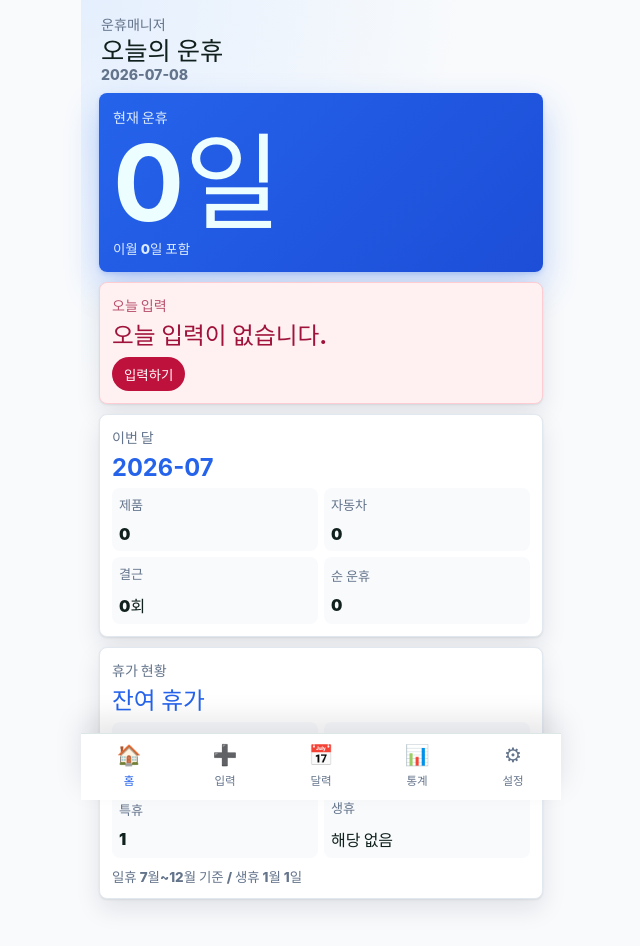
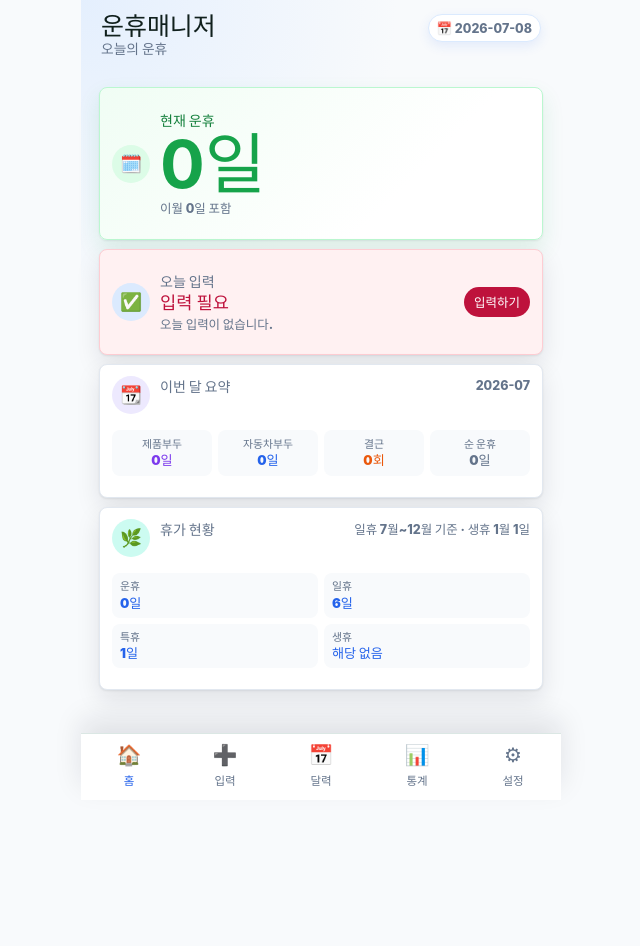
Before and after one commit to yhs2861/unhyu-manager, a React (Vite) app: page /#/setup in a window 1280 px wide. Both pictures are taken after a click on the button "저장하고 시작하기". Shown: the top 946 px of the page, without its empty margins (319-959 px from the left). After the commit the page ends 800 px from the top, so only its background shows below. Built offline with nearby package versions, Linux system fonts and the light colour scheme.

Commit message:
V2.1 홈 화면 최적화

```diff
--- a/src/pages/Home/HomePage.tsx
+++ b/src/pages/Home/HomePage.tsx
@@ -27,7 +27,31 @@ const carWorkLabels: Record<CarWork, string> = {
 };
 
 function formatSignedNumber(value: number) {
-  return value > 0 ? `+${value}` : `${value}`;
+  const formattedValue = Number.isInteger(value) ? `${value}` : value.toFixed(1);
+
+  return value > 0 ? `+${formattedValue}` : formattedValue;
+}
+
+function formatDayValue(value: number) {
+  const formattedValue = Number.isInteger(value) ? `${value}` : value.toFixed(1);
+
+  return `${formattedValue}일`;
+}
+
+function formatSignedDayValue(value: number) {
+  return `${formatSignedNumber(value)}일`;
+}
+
+function getUnhyuToneClassName(value: number) {
+  if (value > 0) {
+    return 'positive';
+  }
+
+  if (value < 0) {
+    return 'negative';
+  }
+
+  return 'neutral';
 }
 
 function HomePage() {
@@ -50,101 +74,137 @@ function HomePage() {
       ? '사용 가능'
       : '사용 완료'
     : '해당 없음';
+  const todayRecordSummary = todayRecord
+    ? todayRecord.absence
+      ? `제품: ${productWorkLabels[todayRecord.productWork]} · 결근`
+      : `제품: ${productWorkLabels[todayRecord.productWork]} · 자동차: ${
+          carWorkLabels[todayRecord.carWork]
+        }`
+    : '';
+  const netUnhyuTone = getUnhyuToneClassName(netUnhyu);
 
   return (
     <main className="app-shell home-page home-v2-page">
       <header className="home-v2-header">
-        <p className="eyebrow">운휴매니저</p>
-        <h1>오늘의 운휴</h1>
-        <span>{todayDate}</span>
+        <div>
+          <h1>운휴매니저</h1>
+          <p>오늘의 운휴</p>
+        </div>
+        <span>📅 {todayDate}</span>
       </header>
 
       <button
-        className="home-card home-primary-card"
+        className="home-card home-dashboard-card home-primary-card"
         type="button"
         onClick={() => navigate('/statistics')}
       >
-        <span className="home-card-label">현재 운휴</span>
-        <strong>{settings.currentUnhyu}일</strong>
-        <span>이월 {formatSignedNumber(settings.carryOverUnhyu)}일 포함</span>
+        <span className="home-icon-badge balance" aria-hidden="true">
+          🗓️
+        </span>
+        <span className="home-card-content">
+          <span className="home-card-label">현재 운휴</span>
+          <strong>{formatDayValue(settings.currentUnhyu)}</strong>
+          <span>이월 {formatSignedDayValue(settings.carryOverUnhyu)} 포함</span>
+        </span>
       </button>
 
       <button
-        className={todayRecord ? 'home-card home-today-card complete' : 'home-card home-today-card missing'}
+        className={
+          todayRecord
+            ? 'home-card home-dashboard-card home-today-card complete'
+            : 'home-card home-dashboard-card home-today-card missing'
+        }
         type="button"
         onClick={() => navigate(`/input?date=${todayDate}`)}
       >
-        <span className="home-card-label">오늘 입력</span>
+        <span className="home-icon-badge today" aria-hidden="true">
+          ✅
+        </span>
         {todayRecord ? (
-          <>
+          <span className="home-card-content">
+            <span className="home-card-label">오늘 입력</span>
             <strong>입력 완료</strong>
-            <dl>
-              <div>
-                <dt>제품</dt>
-                <dd>{productWorkLabels[todayRecord.productWork]}</dd>
-              </div>
-              <div>
-                <dt>자동차</dt>
-                <dd>{todayRecord.absence ? '결근' : carWorkLabels[todayRecord.carWork]}</dd>
-              </div>
-            </dl>
-            <span className="home-card-action">오늘 기록 수정</span>
-          </>
+            <span>{todayRecordSummary}</span>
+          </span>
         ) : (
-          <>
-            <strong>오늘 입력이 없습니다.</strong>
-            <span className="home-card-action">입력하기</span>
-          </>
+          <span className="home-card-content">
+            <span className="home-card-label">오늘 입력</span>
+            <strong>입력 필요</strong>
+            <span>오늘 입력이 없습니다.</span>
+          </span>
         )}
+        <span className="home-card-action">{todayRecord ? '수정' : '입력하기'}</span>
       </button>
 
-      <button className="home-card home-month-card" type="button" onClick={() => navigate('/statistics')}>
-        <span className="home-card-label">이번 달</span>
-        <strong>{currentMonth}</strong>
-        <dl className="home-metric-grid">
-          <div>
-            <dt>제품</dt>
-            <dd>{productTotal}</dd>
+      <button
+        className="home-card home-dashboard-card home-month-card"
+        type="button"
+        onClick={() => navigate('/statistics')}
+      >
+        <span className="home-icon-badge month" aria-hidden="true">
+          📆
+        </span>
+        <span className="home-card-content">
+          <span className="home-card-title-row">
+            <span className="home-card-label">이번 달 요약</span>
+            <span>{currentMonth}</span>
+          </span>
+        </span>
+        <dl className="home-summary-grid">
+          <div className="product">
+            <dt>제품부두</dt>
+            <dd>{formatDayValue(productTotal)}</dd>
           </div>
-          <div>
-            <dt>자동차</dt>
-            <dd>{carTotal}</dd>
+          <div className="car">
+            <dt>자동차부두</dt>
+            <dd>{formatDayValue(carTotal)}</dd>
           </div>
-          <div>
+          <div className="absence">
             <dt>결근</dt>
             <dd>{absenceCount}회</dd>
           </div>
-          <div>
+          <div className={netUnhyuTone}>
             <dt>순 운휴</dt>
-            <dd>{formatSignedNumber(netUnhyu)}</dd>
+            <dd>{formatSignedDayValue(netUnhyu)}</dd>
           </div>
         </dl>
       </button>
 
-      <button className="home-card home-vacation-card" type="button" onClick={() => navigate('/settings')}>
-        <span className="home-card-label">휴가 현황</span>
-        <strong>잔여 휴가</strong>
-        <dl className="home-metric-grid">
+      <button
+        className="home-card home-dashboard-card home-vacation-card"
+        type="button"
+        onClick={() => navigate('/settings')}
+      >
+        <span className="home-icon-badge vacation" aria-hidden="true">
+          🌿
+        </span>
+        <span className="home-card-content">
+          <span className="home-card-title-row">
+            <span className="home-card-label">휴가 현황</span>
+            <span>
+              일휴 {getCurrentAnnualVacationLabel(todayDate)} · 생휴{' '}
+              {formatBirthdaySetting(settings)}
+            </span>
+          </span>
+        </span>
+        <dl className="home-vacation-grid">
           <div>
             <dt>운휴</dt>
-            <dd>{settings.currentUnhyu}</dd>
+            <dd>{formatDayValue(settings.currentUnhyu)}</dd>
           </div>
           <div>
             <dt>일휴</dt>
-            <dd>{annualVacation}</dd>
+            <dd>{formatDayValue(annualVacation)}</dd>
           </div>
           <div>
             <dt>특휴</dt>
-            <dd>{settings.specialVacation}</dd>
+            <dd>{formatDayValue(settings.specialVacation)}</dd>
           </div>
           <div>
             <dt>생휴</dt>
             <dd>{birthdayVacationStatus}</dd>
           </div>
         </dl>
-        <span>
-          일휴 {getCurrentAnnualVacationLabel(todayDate)} / 생휴 {formatBirthdaySetting(settings)}
-        </span>
       </button>
     </main>
   );
--- a/src/styles.css
+++ b/src/styles.css
@@ -240,7 +240,7 @@ h3 {
 }
 
 .home-page.home-v2-page {
-  gap: 10px;
+  gap: 9px;
   padding-top: 14px;
   background:
     radial-gradient(circle at top left, rgb(219 234 254 / 68%), transparent 34%),
@@ -248,29 +248,49 @@ h3 {
 }
 
 .home-v2-header {
-  display: grid;
-  gap: 1px;
-  padding: 0 2px;
+  display: flex;
+  align-items: flex-start;
+  justify-content: space-between;
+  gap: 12px;
+  padding: 0 2px 2px;
 }
 
 .home-v2-header h1 {
-  font-size: 1.58rem;
-  line-height: 1.02;
+  margin: 0;
+  font-size: 1.56rem;
+  line-height: 1;
+}
+
+.home-v2-header p {
+  margin: 3px 0 0;
+  color: #64748b;
+  font-size: 0.86rem;
+  font-weight: 800;
+  line-height: 1.1;
 }
 
 .home-v2-header span {
-  color: #64748b;
-  font-size: 0.88rem;
+  display: inline-flex;
+  min-height: 28px;
+  align-items: center;
+  border: 1px solid #dbeafe;
+  border-radius: var(--radius-pill);
+  padding: 0 8px;
+  color: #64748b;
+  background: #ffffff;
+  box-shadow: 0 4px 12px rgb(37 99 235 / 10%);
+  font-size: 0.78rem;
   font-weight: 800;
+  white-space: nowrap;
 }
 
 .home-card {
   display: grid;
   width: 100%;
-  gap: 8px;
+  gap: 7px;
   border: 0;
   border-radius: var(--radius-card);
-  padding: 12px;
+  padding: 11px 12px;
   color: #10201d;
   background: #ffffff;
   box-shadow: var(--shadow-card);
@@ -299,104 +319,138 @@ h3 {
 .home-card strong {
   display: block;
   margin: 0;
-  font-size: 1.48rem;
-  line-height: 1.08;
-}
-
-.home-card > span:last-child {
-  color: #64748b;
-  font-size: 0.84rem;
+  color: #10201d;
+  font-size: 1.1rem;
+  line-height: 1.05;
+}
+
+.home-dashboard-card {
+  grid-template-columns: 38px minmax(0, 1fr);
+  align-items: center;
+  column-gap: 10px;
+}
+
+.home-icon-badge {
+  display: grid;
+  width: 38px;
+  height: 38px;
+  place-items: center;
+  border-radius: 50%;
+  font-size: 1.1rem;
+}
+
+.home-icon-badge.balance {
+  background: #dcfce7;
+}
+
+.home-icon-badge.today {
+  background: #dbeafe;
+}
+
+.home-icon-badge.month {
+  background: #ede9fe;
+}
+
+.home-icon-badge.vacation {
+  background: #ccfbf1;
+}
+
+.home-card-content {
+  display: grid;
+  min-width: 0;
+  gap: 3px;
+}
+
+.home-card-content > span:last-child,
+.home-card-title-row > span:last-child {
+  color: #64748b;
+  font-size: 0.78rem;
   font-weight: 800;
 }
 
 .home-primary-card {
-  gap: 7px;
-  padding: 14px 14px;
-  color: #ecfeff;
-  background: linear-gradient(135deg, #2563eb, #1d4ed8);
-  box-shadow: var(--shadow-card-strong);
-}
-
-.home-primary-card .home-card-label,
-.home-primary-card > span:last-child {
-  color: #dbeafe;
+  border: 1px solid #bbf7d0;
+  padding: 12px;
+  background: linear-gradient(135deg, #f0fdf4, #ffffff 68%);
+  box-shadow:
+    0 1px 2px rgb(15 23 42 / 7%),
+    0 10px 22px rgb(22 163 74 / 12%);
+}
+
+.home-primary-card .home-card-label {
+  color: #15803d;
 }
 
 .home-primary-card strong {
-  font-size: clamp(4rem, 22vw, 6.6rem);
-  line-height: 0.92;
+  color: #16a34a;
+  font-size: clamp(2.85rem, 13vw, 4.15rem);
+  line-height: 0.96;
   letter-spacing: 0;
 }
 
+.home-today-card {
+  grid-template-columns: 38px minmax(0, 1fr) auto;
+}
+
 .home-today-card.complete {
-  border: 1px solid #bbf7d0;
-  color: #14532d;
-  background: #f0fdf4;
+  border: 1px solid #bfdbfe;
+  background: #eff6ff;
 }
 
 .home-today-card.missing {
   border: 1px solid #fecdd3;
-  color: #9f1239;
   background: #fff1f2;
 }
 
-.home-today-card .home-card-label {
-  color: currentColor;
-  opacity: 0.72;
-}
-
-.home-today-card dl,
-.home-metric-grid {
-  display: grid;
-  gap: 5px;
-  margin: 0;
-}
-
-.home-today-card dl > div,
-.home-metric-grid > div {
+.home-today-card.complete strong {
+  color: #1d4ed8;
+}
+
+.home-today-card.missing strong {
+  color: #be123c;
+}
+
+.home-card-title-row {
   display: flex;
+  min-width: 0;
   align-items: center;
   justify-content: space-between;
-  gap: 10px;
-}
-
-.home-today-card dt,
-.home-today-card dd,
-.home-metric-grid dt,
-.home-metric-grid dd {
-  margin: 0;
-}
-
-.home-page .home-today-card dt,
-.home-page .home-metric-grid dt {
-  color: #64748b;
-  font-size: 0.82rem;
-  font-weight: 800;
-}
-
-.home-today-card dd,
-.home-metric-grid dd {
-  color: #10201d;
-  font-weight: 900;
+  gap: 8px;
+}
+
+.home-card-title-row .home-card-label {
+  flex: 0 0 auto;
+}
+
+.home-card-title-row > span:last-child {
+  overflow: hidden;
+  text-overflow: ellipsis;
+  white-space: nowrap;
+}
+
+.home-month-card,
+.home-vacation-card {
+  align-items: start;
+  border: 1px solid #e2e8f0;
 }
 
 .home-card-action {
   display: inline-flex;
   width: fit-content;
-  min-height: 34px;
+  min-height: 30px;
   align-items: center;
   justify-content: center;
   border-radius: var(--radius-pill);
-  padding: 0 12px;
+  padding: 0 10px;
   color: #ffffff;
   background: #2563eb;
-  font-size: 0.84rem;
+  font-size: 0.78rem;
   font-weight: 900;
 }
 
 .home-today-card.complete .home-card-action {
   color: #ffffff;
-  background: #047857;
+  background: #2563eb;
 }
 
 .home-today-card.missing .home-card-action {
@@ -404,28 +458,93 @@ h3 {
   background: #be123c;
 }
 
-.home-month-card,
-.home-vacation-card {
-  border: 1px solid #e2e8f0;
-}
-
-.home-month-card strong,
-.home-vacation-card strong {
-  color: #2563eb;
-}
-
-.home-metric-grid {
+.home-summary-grid,
+.home-vacation-grid {
+  grid-column: 1 / -1;
+  display: grid;
+  margin: 0;
+}
+
+.home-summary-grid {
+  grid-template-columns: repeat(4, minmax(0, 1fr));
+  gap: 6px;
+}
+
+.home-vacation-grid {
   grid-template-columns: repeat(2, minmax(0, 1fr));
   gap: 6px;
 }
 
-.home-metric-grid > div {
+.home-summary-grid > div,
+.home-vacation-grid > div {
   display: grid;
   align-content: center;
-  min-height: 48px;
-  border-radius: 8px;
-  padding: 7px;
+  min-width: 0;
+  border-radius: 8px;
   background: #f8fafc;
+}
+
+.home-summary-grid > div {
+  min-height: 46px;
+  padding: 7px 5px;
+  text-align: center;
+}
+
+.home-vacation-grid > div {
+  min-height: 40px;
+  padding: 7px 8px;
+}
+
+.home-summary-grid dt,
+.home-summary-grid dd,
+.home-vacation-grid dt,
+.home-vacation-grid dd {
+  margin: 0;
+}
+
+.home-summary-grid dt,
+.home-vacation-grid dt {
+  color: #64748b;
+  font-size: 0.68rem;
+  font-weight: 900;
+  line-height: 1.15;
+}
+
+.home-summary-grid dd,
+.home-vacation-grid dd {
+  margin-top: 3px;
+  color: #10201d;
+  font-size: 0.82rem;
+  font-weight: 950;
+  line-height: 1.15;
+}
+
+.home-summary-grid .product dd {
+  color: #7c3aed;
+}
+
+.home-summary-grid .car dd {
+  color: #2563eb;
+}
+
+.home-summary-grid .absence dd {
+  color: #ea580c;
+}
+
+.home-summary-grid .positive dd {
+  color: #16a34a;
+}
+
+.home-summary-grid .negative dd {
+  color: #dc2626;
+}
+
+.home-summary-grid .neutral dd {
+  color: #64748b;
+}
+
+.home-vacation-grid dd {
+  color: #2563eb;
 }
 
 .home-hero {
```
